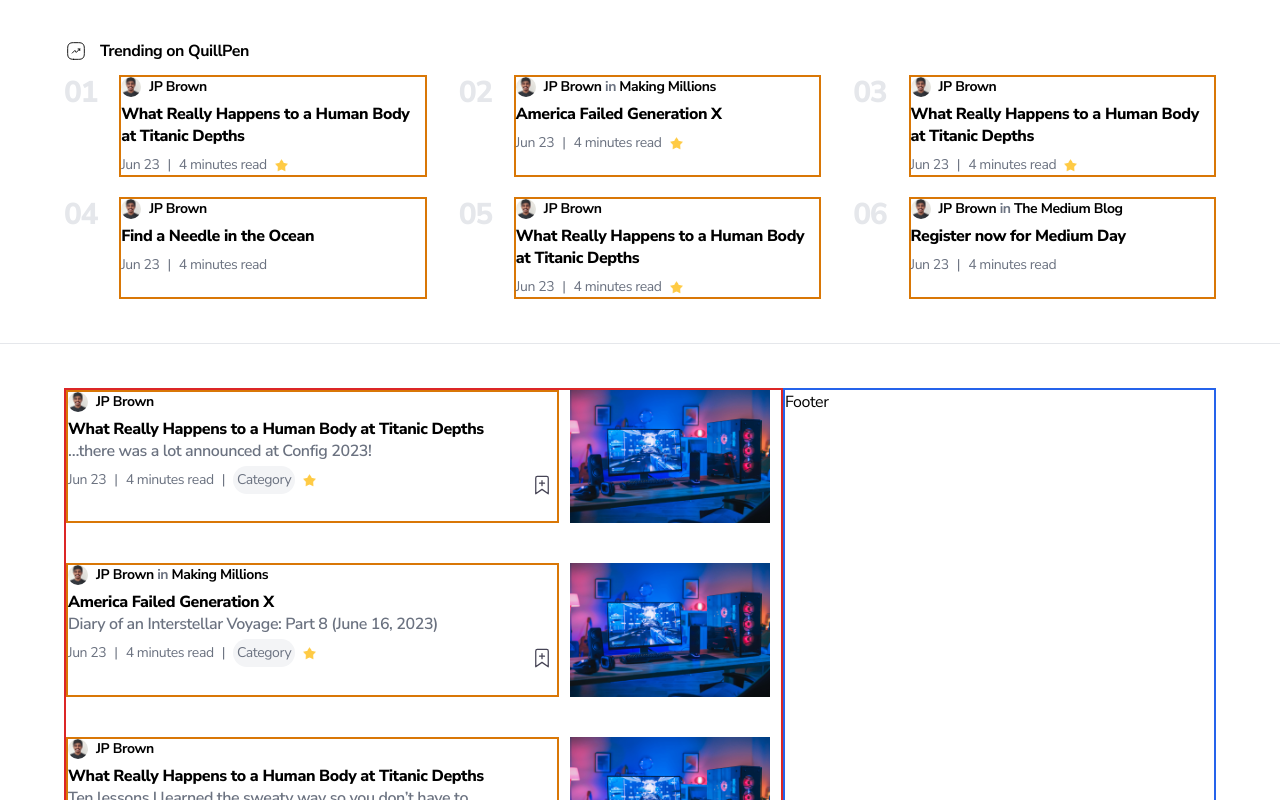
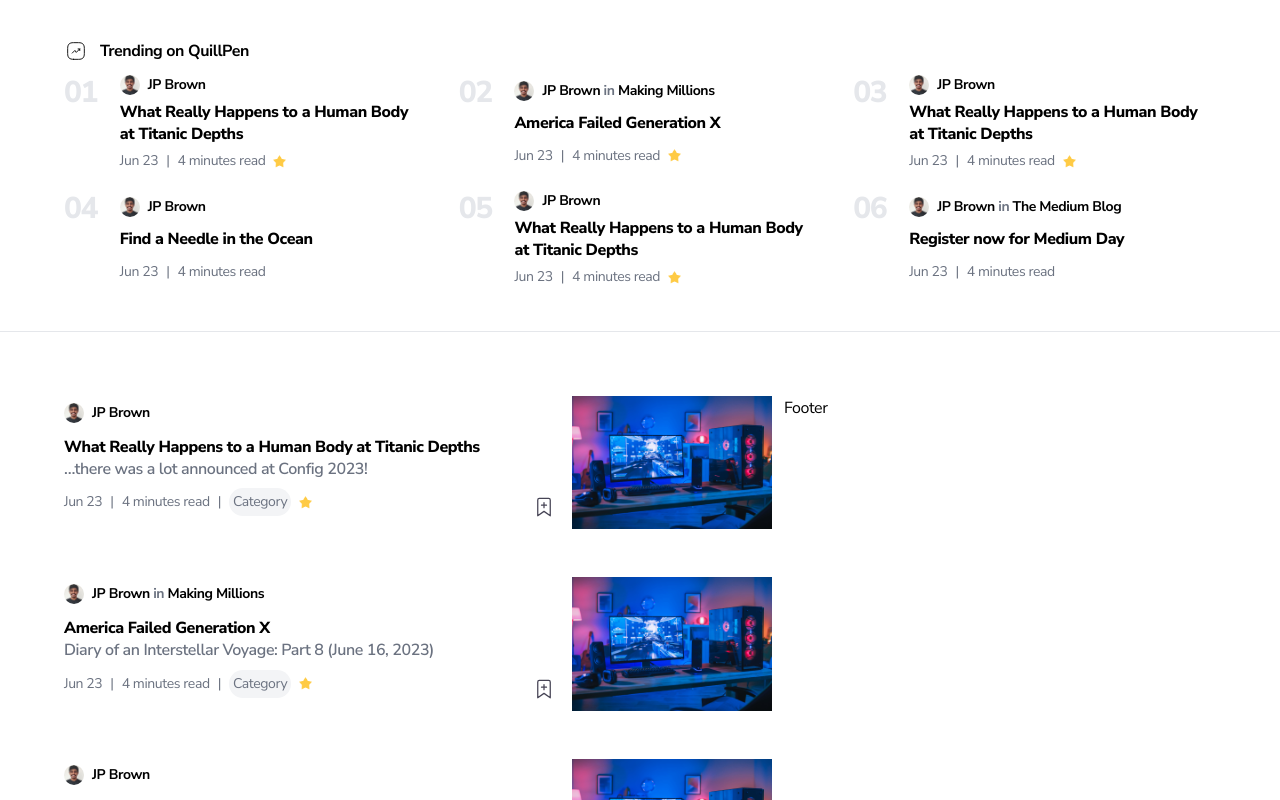
Before and after one commit to IsuruVihan/quill-pen, a Next.js app: page / in a window 1280 px wide. Shown: the part 520-1320 px from the top of the page. Built offline with nearby package versions, Linux system fonts and the light colour scheme.

Commit message:
2xl posts list designing done

```diff
--- a/app/components/TrendingPost.tsx
+++ b/app/components/TrendingPost.tsx
@@ -50,8 +50,8 @@ export default function TrendingPost(props: Props): JSX.Element {
       {no && <div className="flex-1 sm:flex-1 xl:flex-2 font-extrabold text-gray-200 text-3xl tracking-tighter">
         0{no}
       </div>}
-      <div className="pt-1.5 flex-5 sm:flex-11 md:flex-5 lg:flex-7 xl:flex-11 border-2 border-solid border-amber-600">
-        <div className="flex items-center gap-2 h-5 pb-3">
+      <div className="flex-5 sm:flex-11 md:flex-5 lg:flex-7 xl:flex-11 flex flex-col justify-evenly gap-1.5">
+        <div className="flex items-center gap-2 h-5">
           <Link href={publication ? publication.link : author.link}>
             <Image className="rounded-full" src={Avatar} alt="Avatar" width={20} height={20}/>
           </Link>
@@ -67,13 +67,15 @@ export default function TrendingPost(props: Props): JSX.Element {
             </>}
           </p>
         </div>
+        <div>
           <Link href={link}>
             <p className="font-extrabold leading-snug">{title}</p>
           </Link>
           {subtitle && <Link href={link}>
             <p className="font-semibold leading-snug text-gray-500">{subtitle}</p>
           </Link>}
-        <div className="flex flex-row justify-between pt-2">
+        </div>
+        <div className="flex flex-row justify-between">
           <div className="h-5 flex gap-2 items-center font-normal text-gray-500 text-sm">
             <p>{date}</p>
             <p>|</p>
--- a/app/page.tsx
+++ b/app/page.tsx
@@ -140,8 +140,9 @@ export default function Home(): JSX.Element {
           })}
         </div>
       </section>
-      <section className="px-5 py-11 md:px-12 lg:px-16 2xl:px-44 flex flex-col-reverse lg:flex-row">
-        <div className="border-2 border-solid border-red-600 lg:flex-5 flex flex-col gap-10">
+      <section className="px-5 py-16 md:px-12 lg:px-16 2xl:px-44 flex flex-col-reverse lg:flex-row">
+        {/*<div className="border-2 border-solid border-red-600 lg:flex-5 flex flex-col gap-12">*/}
+        <div className="lg:flex-5 flex flex-col gap-12">
           {popularPostsData.map((post, id) => {
             return <TrendingPost
               key={id}
@@ -158,7 +159,8 @@ export default function Home(): JSX.Element {
             />;
           })}
         </div>
-        <footer className="border-2 border-solid border-blue-600 lg:flex-3">
+        {/*<footer className="border-2 border-solid border-blue-600 lg:flex-3">*/}
+        <footer className="lg:flex-3">
           Footer
         </footer>
       </section>
```
Lines whose indentation alone changed are shown as unchanged.
